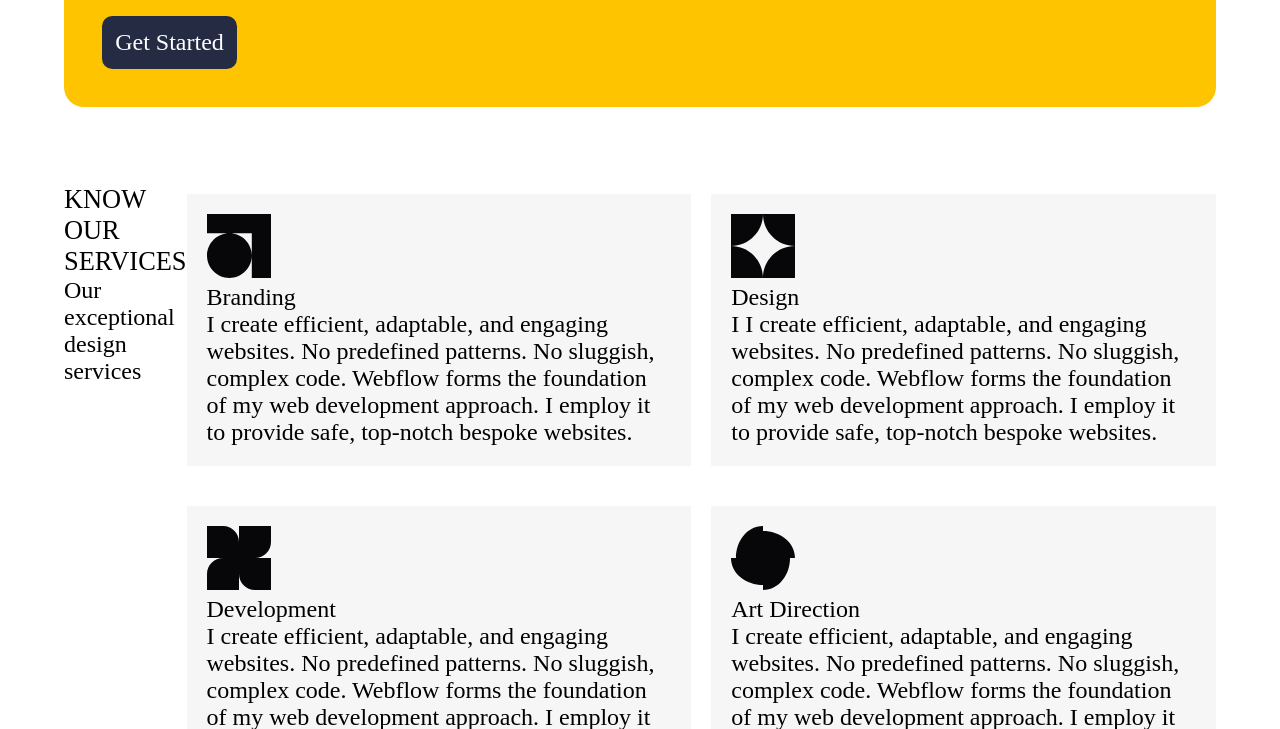
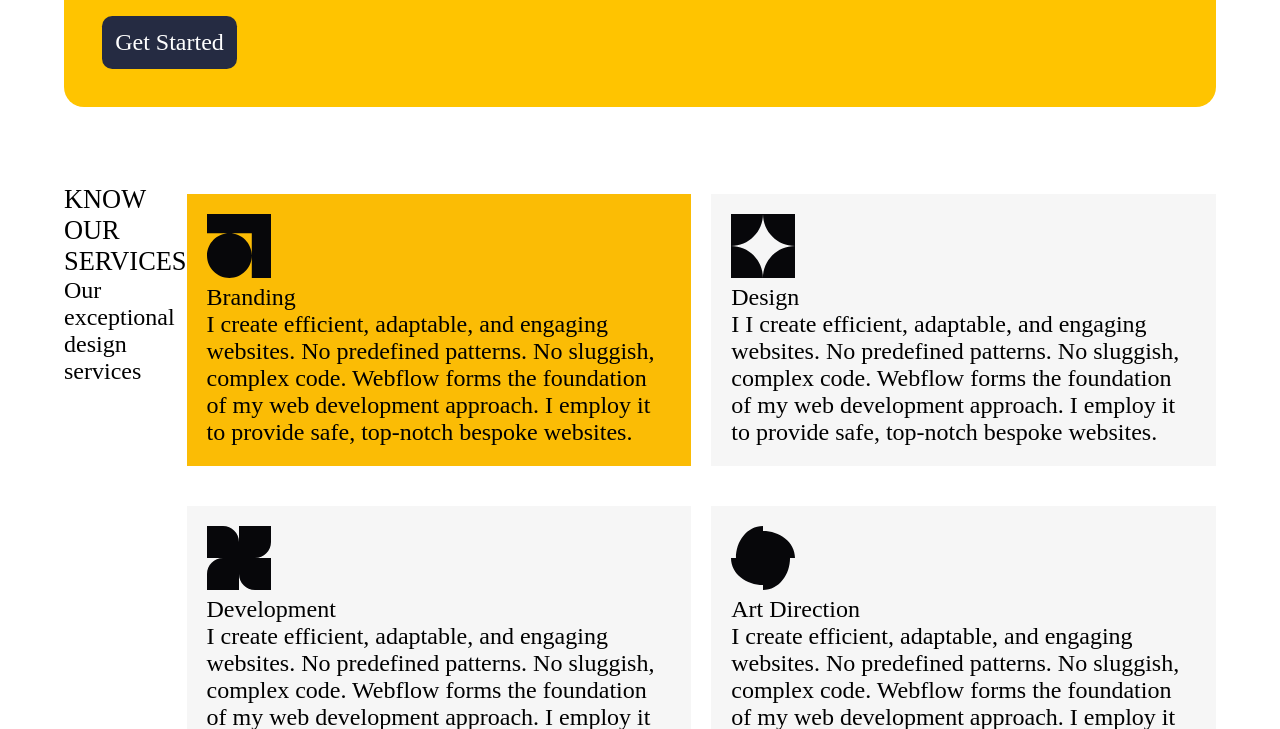
Before and after one commit to juliokubiack/des_web_Julio, a plain HTML site: page projeto/des-web/atv-taxi/index.html in a window 1280 px wide. In both pictures the pointer is over the item 438 px from the left and 2195 px from the top of the page. Shown: the part 1866-2595 px from the top of the page. Drawn offline with Linux system fonts and the light colour scheme.

Commit message:
commit [é isso

```diff
--- a/projeto/des-web/atv-taxi/css/style.css
+++ b/projeto/des-web/atv-taxi/css/style.css
@@ -202,5 +202,9 @@ section.services ul {
   display: grid;
   grid-template-columns: 1fr 1fr;
   gap: 20px;
+
+}
+section.services li:hover{
+  background-color: #fbbc05;
 }
 }
```
